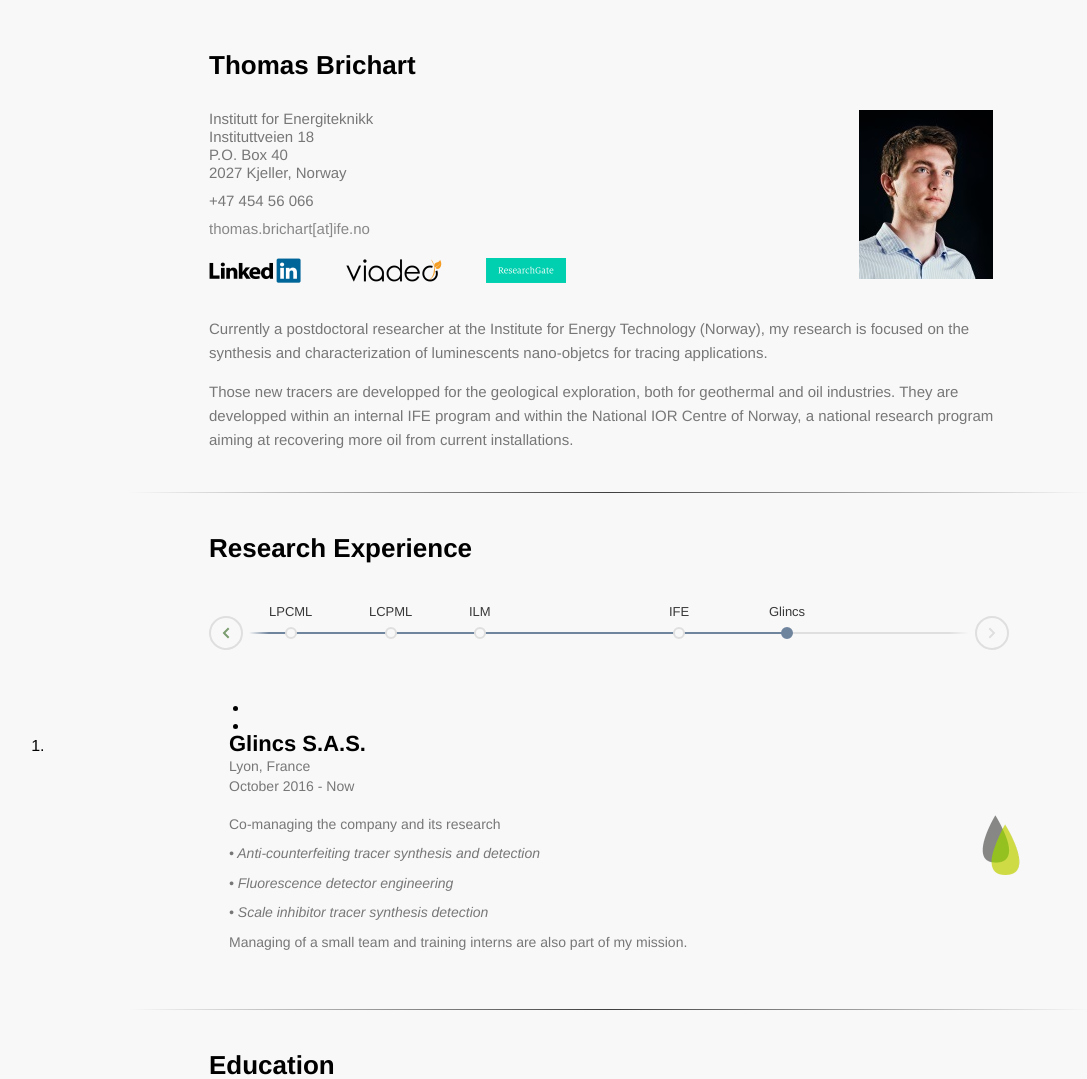
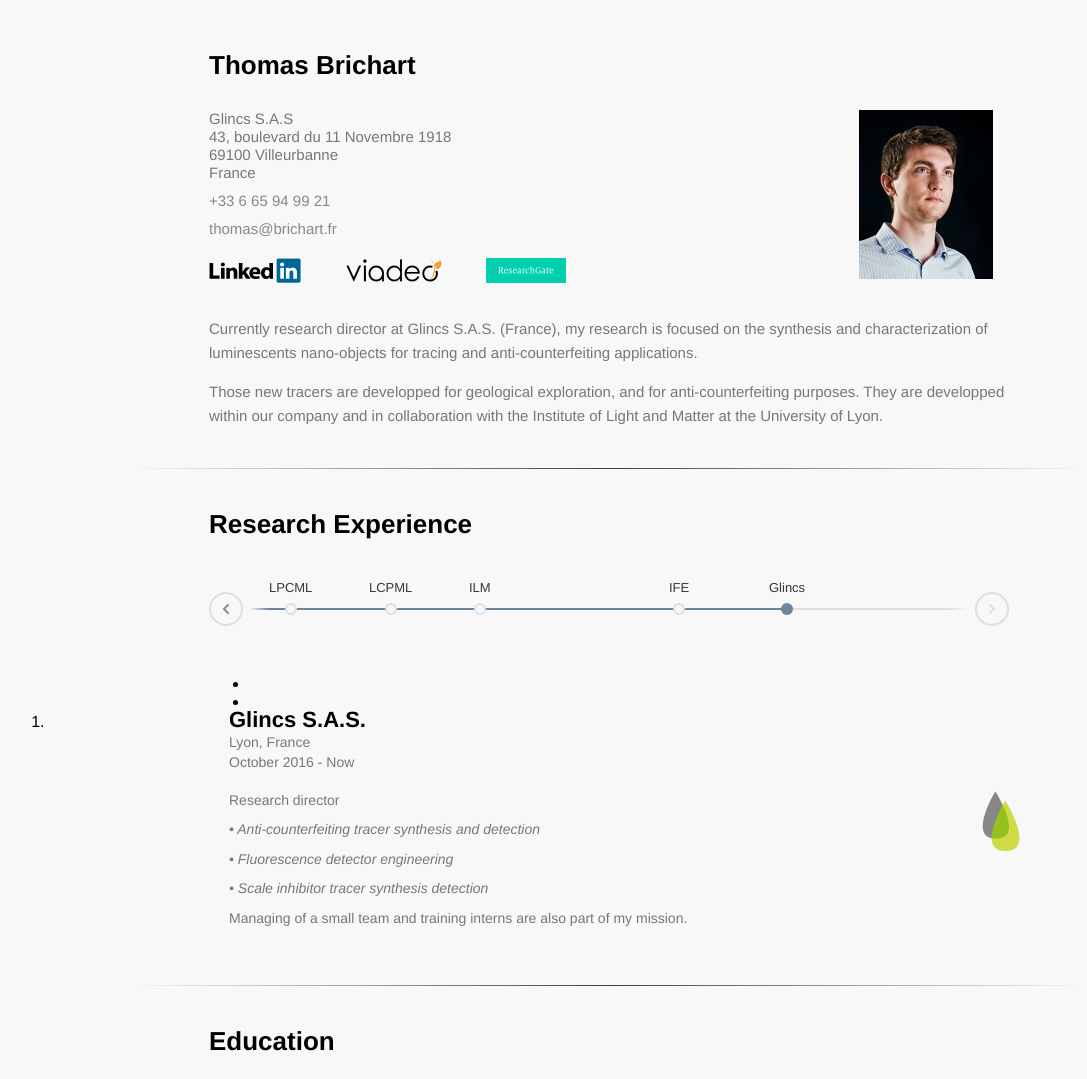
Before and after one commit to TheTrueTom/CV, a PHP site: page / in a window 1280 px wide. Shown: the top 1079 px of the page, without its empty margins (31-1118 px from the left). Run offline with PHP 8.4, Linux system fonts and the light colour scheme; some libraries are stand-ins or nearby versions.

Commit message:
Updated contacts and job

```diff
--- a/index.php
+++ b/index.php
@@ -22,6 +22,7 @@
 </head>
 <body>
 <div id="mainContainer">
+
 	<!--  PRESENTATION   -->
 	<div id="presentation" class="categoryBlock">
 		<div class="section-title">
@@ -33,16 +34,16 @@
 			</div>
 			<div>
 				<div id="address" class="presentation-item">
-					Institutt for Energiteknikk<br />
-					Instituttveien 18<br />
-					P.O. Box 40<br />
-					2027 Kjeller, Norway
+					Glincs S.A.S<br />
+					43, boulevard du 11 Novembre 1918<br />
+					69100 Villeurbanne<br />
+					France
 				</div>
 				<div id="phone" class="presentation-item">
-					+47 454 56 066
+					<a href="tel:+33665949921">+33 6 65 94 99 21</a>
 				</div>
 				<div id="email" class="presentation-item">
-					<a href="mailto:thomas.brichart@ife.no">thomas.brichart[at]ife.no</a>
+					<a href="mailto:thomas.brichart@ife.no">thomas@brichart.fr</a>
 				</div>
 				<div id="networks" class="presentation-item">
 					<a title="Look me up on Linkedin" href="https://no.linkedin.com/pub/thomas-brichart/76/294/2b1">
@@ -58,17 +59,15 @@
 			</div>
 			<div id="presentation-text" class="presentation-item">
 				<p>
-					Currently a postdoctoral researcher at the Institute for Energy
-					Technology (Norway), my research is focused on the synthesis and
-					characterization of luminescents nano-objetcs for tracing
+					Currently research director at Glincs S.A.S. (France), my research is focused on the synthesis and
+					characterization of luminescents nano-objects for tracing and anti-counterfeiting
 					applications.
 				</p>
 				<p>
-					Those new tracers are developped for the geological exploration,
-					both for geothermal and oil industries. They are developped within an
-					internal IFE program and within the National IOR Centre of Norway,
-					a national research program aiming at recovering more oil
-					from current installations.
+					Those new tracers are developped for geological exploration,
+					and for anti-counterfeiting purposes. They are developped within our company
+					and in collaboration with the Institute of Light and Matter at the University
+					of Lyon.
 				</p>
 			</div>
 	</div>
@@ -113,7 +112,7 @@
 						<p>October 2016 - Now</p><br />
 						<p>
 							<img class="event-image" src="img/glincs.png" alt="Glincs S.A.S." />
-							Co-managing the company and its research
+							Research director
 						</p>
 						<p>
 							<em>Anti-counterfeiting tracer synthesis and detection</em>
```
